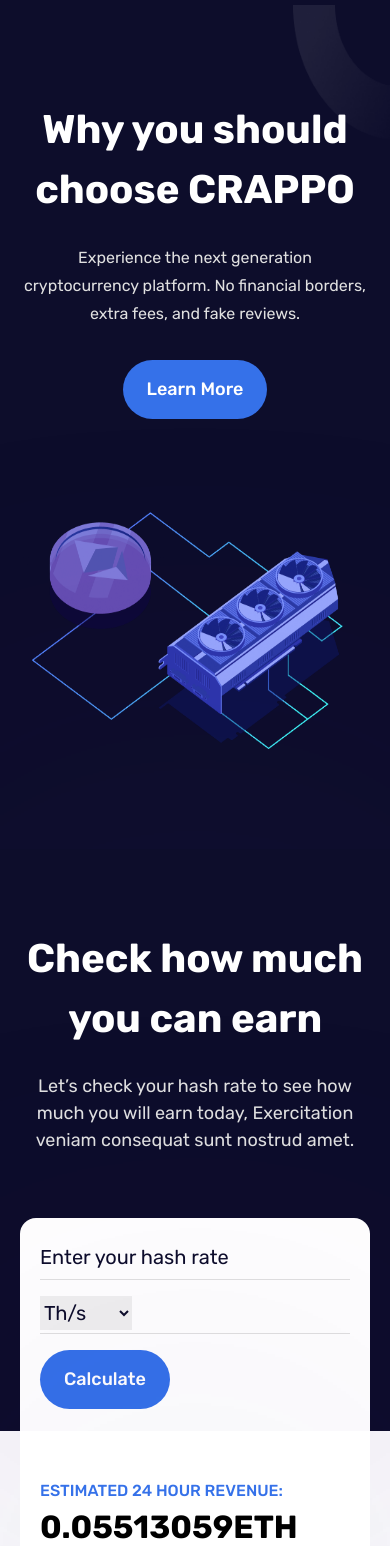
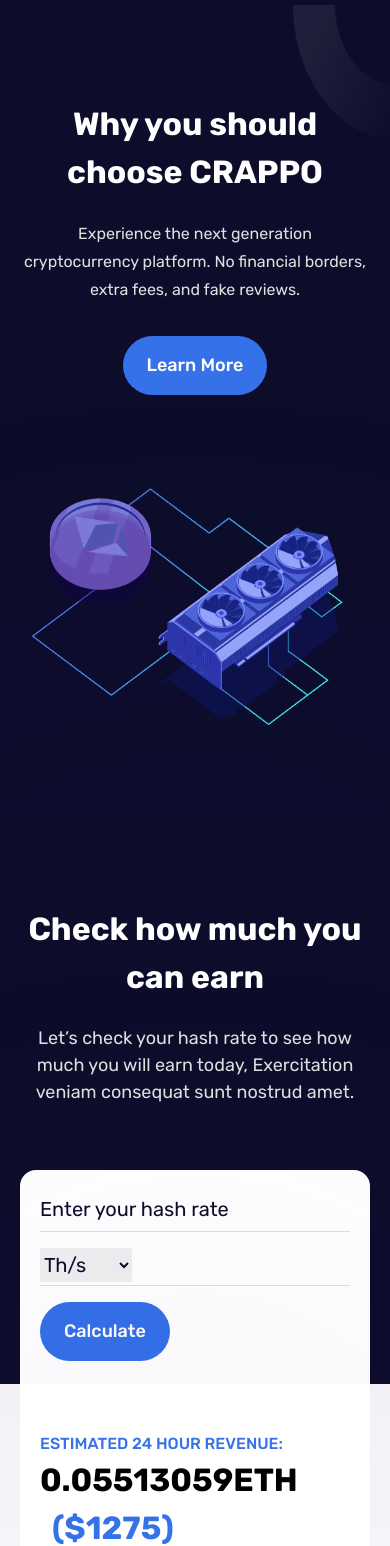
Before and after one commit to xeuxdev/crappo-cryptocurrency-website-challenge, a Next.js app: page / in a window 390 px wide. Shown: the part 1424-2970 px from the top of the page. Built offline with nearby package versions, Linux system fonts and the light colour scheme.

Commit message:
adjusted heading fontsizes for sections

```diff
--- a/pages/EarningRateSection.tsx
+++ b/pages/EarningRateSection.tsx
@@ -5,14 +5,16 @@ import { earningRateVariant } from "../variants/earningRateVariant"
 const EarningRateSection = () => {
   return (
     <>
-      <section className="bg-primary h-[644px] xs:h-[582px] md:h-[495px] lg:h-[457px] w-full px-5 md:px-7 xl:px-0 overflow-hidden drop-shadow-custom ">
+      <section className="bg-primary h-[558px] xs:h-[559px] sm:h-[400px] md:h-[495px] lg:h-[457px] w-full px-5 md:px-7 xl:px-0 overflow-hidden drop-shadow-custom ">
         <motion.div
           className=" pt-20 lg:pt-[100px]"
           initial={earningRateVariant.head.hide}
           whileInView={earningRateVariant.head.show}
         >
           <div className="text-center md:w-[741px] space-y-6 mx-auto mb-16">
-            <h3 className="text-h2 text-white ">Check how much you can earn</h3>
+            <h3 className="text-h3 sm:text-h2 text-white ">
+              Check how much you can earn
+            </h3>
             <p className="text-body_st_rg text-gray_5 max-w-[620px] mx-auto">
               Let’s check your hash rate to see how much you will earn today,
               Exercitation veniam consequat sunt nostrud amet.
--- a/pages/Features.tsx
+++ b/pages/Features.tsx
@@ -1,6 +1,11 @@
 const Features = () => {
   return (
-    <section className="features bg-secondary min-h-[1874px] w-full"></section>
+    <section className="features bg-secondary min-h-[1874px] w-full px-5 md:px-7 xl:px-0 py-[100px] relative ">
+      {/* heading */}
+      <div className="text-center max-w-[758px] text-h3 lg:text-h2 mx-auto">
+        Market sentiments, portfolio, and run the infrastructure of your choice
+      </div>
+    </section>
   )
 }
 
--- a/pages/WhySection.tsx
+++ b/pages/WhySection.tsx
@@ -48,7 +48,7 @@ const WhySection = () => {
           {/* text */}
           <div className="lg:h-[318.89px] lg:w-[480px] text-center lg:text-left">
             <motion.h2
-              className="text-h2 text-white mb-6"
+              className="text-h3 sm:text-h2 text-white mb-6"
               initial={whyVariants.head.hide}
               whileInView={whyVariants.head.show}
               viewport={{ once: true }}
```
